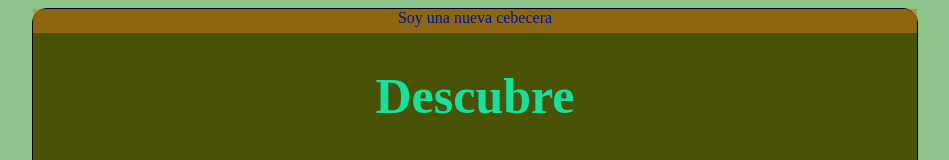
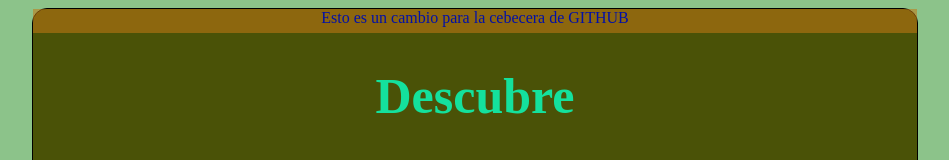
Before and after one commit to ByronVTS/Myblog, a plain HTML site: page index.html in a window 1280 px wide. Shown: the top 160 px of the page, without its empty margins (165-1114 px from the left). Drawn offline with Linux system fonts and the light colour scheme.

Commit message:
Update index.html
Cambio del nombre de la cabecera

```diff
--- a/index.html
+++ b/index.html
@@ -9,7 +9,7 @@
 <body>
 <div class="container">
     <div class="cabecera">
-        Soy una nueva cebecera
+        Esto es un cambio para la cebecera de GITHUB
     </div>
     <div class="post">
         <h1>Descubre</h1>
```
